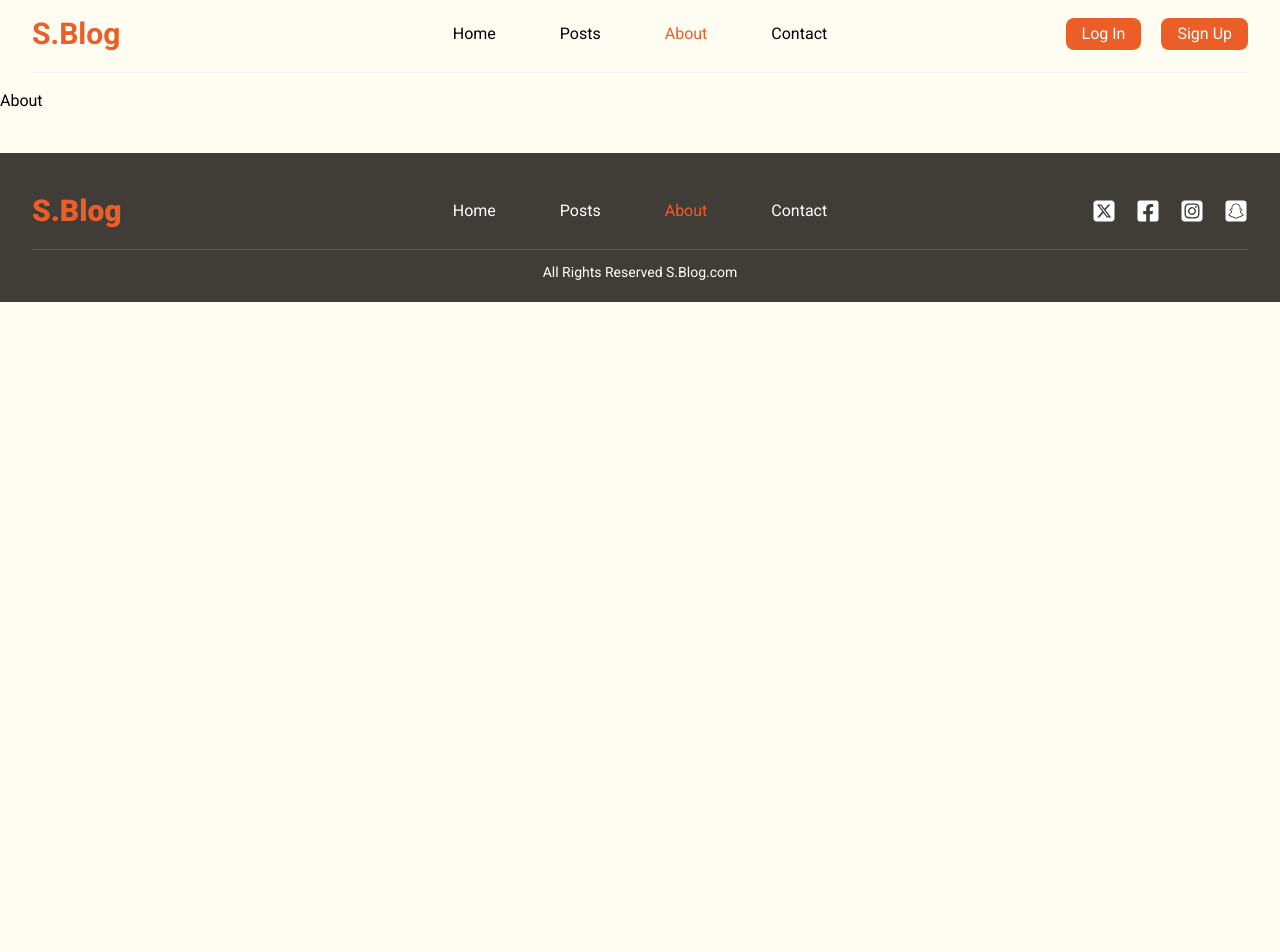
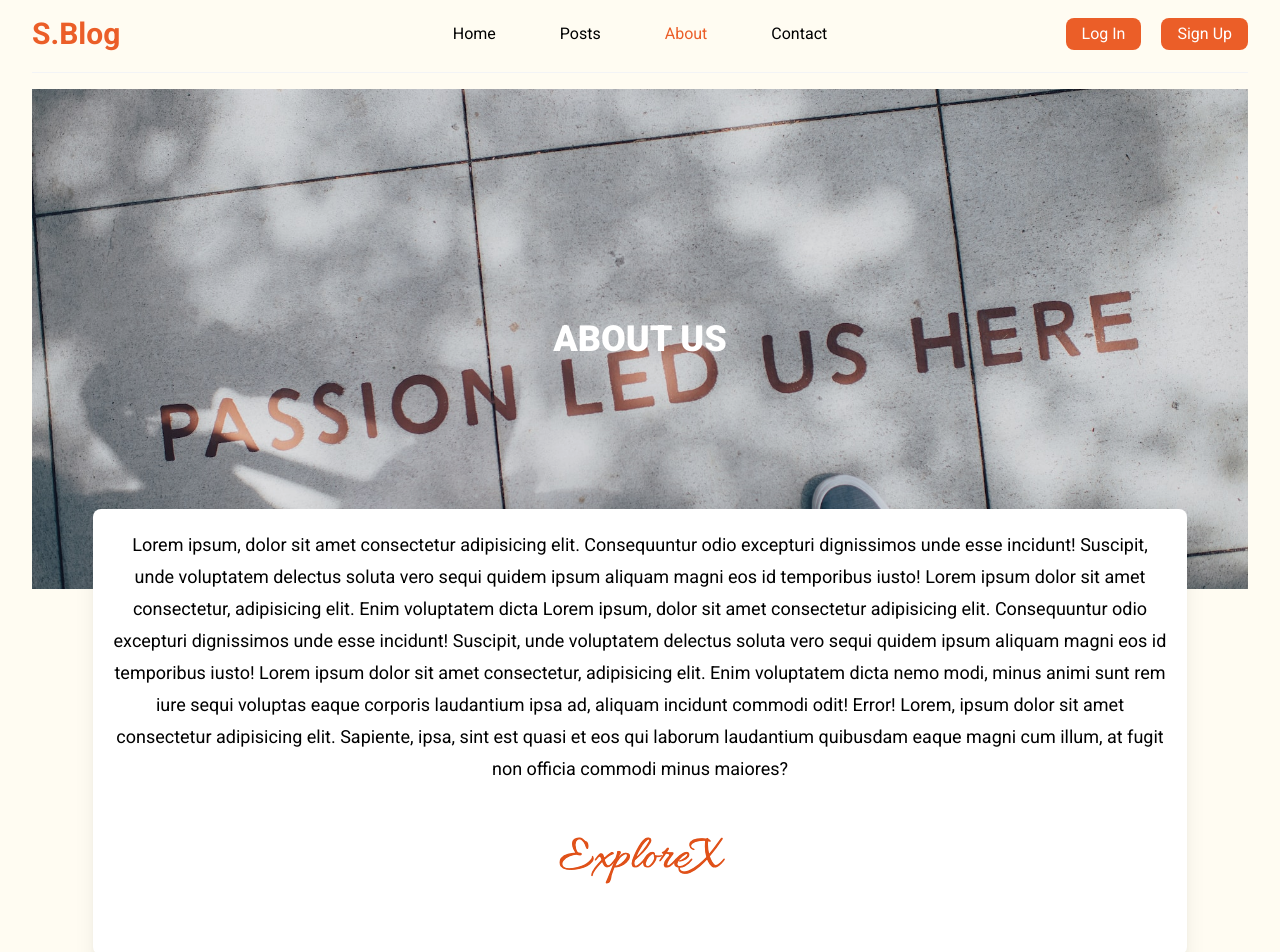
Before and after one commit to baized1245/TravelBlog-with-next.js, a Next.js app: page /about in a window 1280 px wide. Shown: the top 952 px of the page. Before the commit the page ends 800 px from the top, so only its background shows below. Built offline with nearby package versions, Linux system fonts and the light colour scheme.

Commit message:
About Page Styling

```diff
--- a/app/(site)/about/page.tsx
+++ b/app/(site)/about/page.tsx
@@ -1,7 +1,56 @@
-import React from "react";
+import Overlay from "@/components/ui/Overlay";
+import Image from "next/image";
+import aboutImg from "../../../public/assets/about.jpg";
+import singnature from "../../../public/assets/signature.png";
 
 const About = () => {
-  return <div>About</div>;
+  return (
+    <div className="w-[95%] mx-auto max-w-[1450px]">
+      <div className="relative h-[500px] w-full">
+        <Image
+          src={aboutImg}
+          fill
+          sizes="(max-width: 768px) 100vw, (max-width: 1200px) 50vw, 33vw"
+          priority
+          alt="about image"
+          className="object-cover"
+        />
+        <Overlay />
+        <h1 className="flex absolute w-full h-full justify-center items-center text-4xl font-extrabold uppercase text-white">
+          About Us
+        </h1>
+      </div>
+
+      <div className="leading-8 text-lg bg-white mt-[-80px] relative w-[90%] m-auto rounded-lg p-5 shadow-xl text-center max-md:mt-0 max-md:w-full max-md:bg-transparent max-md:shadow-none">
+        <p>
+          Lorem ipsum, dolor sit amet consectetur adipisicing elit. Consequuntur
+          odio excepturi dignissimos unde esse incidunt! Suscipit, unde
+          voluptatem delectus soluta vero sequi quidem ipsum aliquam magni eos
+          id temporibus iusto! Lorem ipsum dolor sit amet consectetur,
+          adipisicing elit. Enim voluptatem dicta Lorem ipsum, dolor sit amet
+          consectetur adipisicing elit. Consequuntur odio excepturi dignissimos
+          unde esse incidunt! Suscipit, unde voluptatem delectus soluta vero
+          sequi quidem ipsum aliquam magni eos id temporibus iusto! Lorem ipsum
+          dolor sit amet consectetur, adipisicing elit. Enim voluptatem dicta
+          nemo modi, minus animi sunt rem iure sequi voluptas eaque corporis
+          laudantium ipsa ad, aliquam incidunt commodi odit! Error! Lorem, ipsum
+          dolor sit amet consectetur adipisicing elit. Sapiente, ipsa, sint est
+          quasi et eos qui laborum laudantium quibusdam eaque magni cum illum,
+          at fugit non officia commodi minus maiores?
+        </p>
+
+        <div className="w-full items-center flex justify-center">
+          <Image
+            src={singnature}
+            width={500}
+            height={500}
+            alt="singnature"
+            className="w-auto h-auto"
+          />
+        </div>
+      </div>
+    </div>
+  );
 };
 
 export default About;
```
